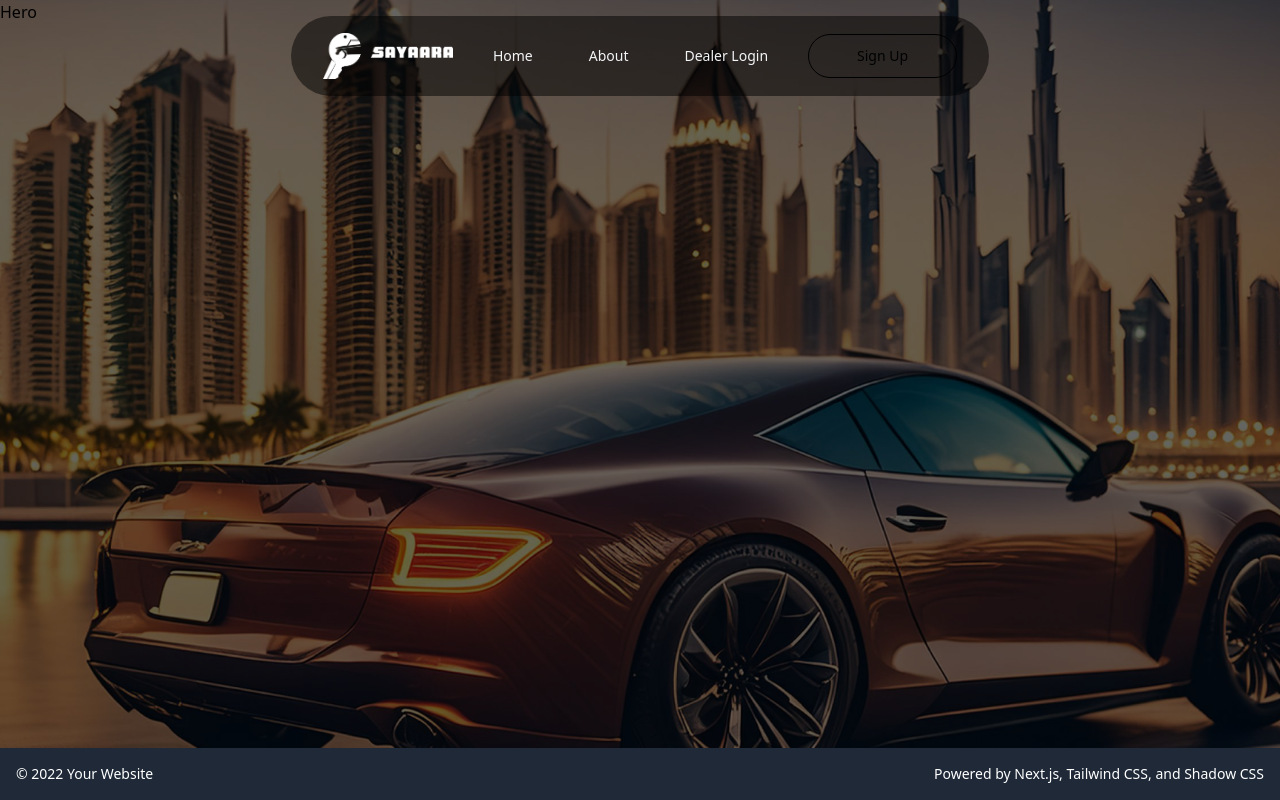
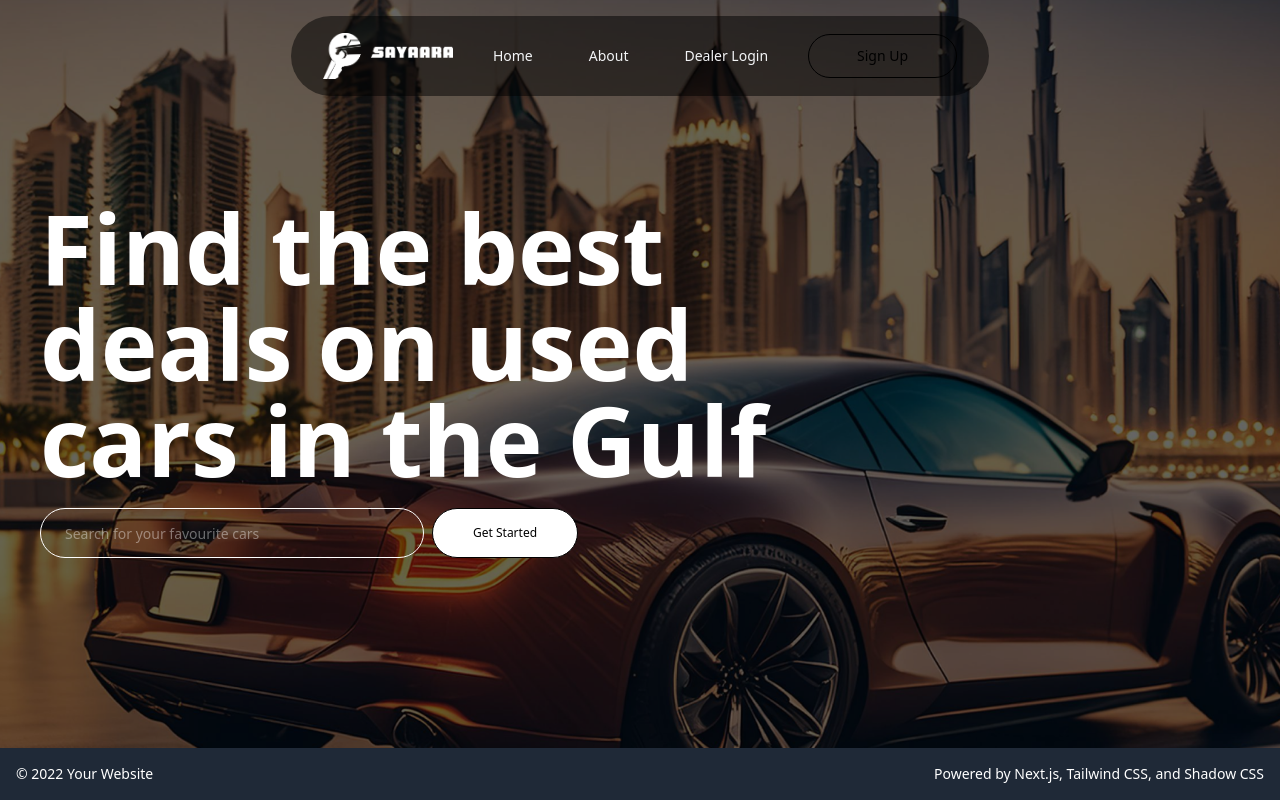
Before and after one commit to sansh1305/sayaara, a Next.js app: page / in a window 1280 px wide. Built offline with nearby package versions, Linux system fonts and the light colour scheme; no server answers.

Commit message:
chore: Update Hero component with search functionality and styling improvements

```diff
--- a/components/Hero.tsx
+++ b/components/Hero.tsx
@@ -1,11 +1,25 @@
 import React from 'react'
+import { Input } from "../@/components/ui/input"
+import { Button } from '../@/components/ui/button'
 
 const Hero = () => {
-  return (
-    <div className=''>
-      Hero
-    </div>
-  )
+
+    return (
+        <div className='p-10 relative top-40 '>
+            <div className='flex flex-col items-start justify-center gap-5'>
+                <div>
+                    <h1 className='text-5xl md:text-8xl font-bold md:max-w-3xl text-white '>
+                        Find the best deals on used cars in the Gulf
+                    </h1>
+                </div>
+
+                <div className='flex items-center justify-center gap-2'>
+                    <Input type="text" placeholder="Search for your favourite cars" className='text-white placeholder:text-white/40 rounded-full text-xs md:text-sm p-4 md:p-6 w-60 md:w-96 ' />
+                    <Button variant='outline' className=' text-xs rounded-full bg-white text-black hover:bg-transparent hover:text-white transition-colors duration-300 px-4 py-4 md:px-10 md:py-6'>Get Started</Button>
+                </div>
+            </div>
+        </div>
+    )
 }
 
 export default Hero
```
